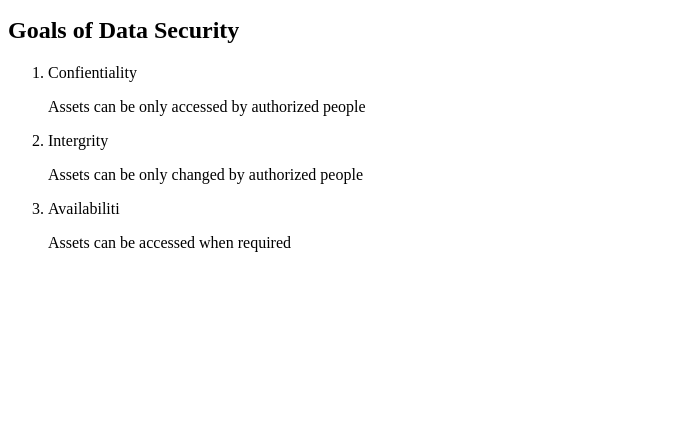
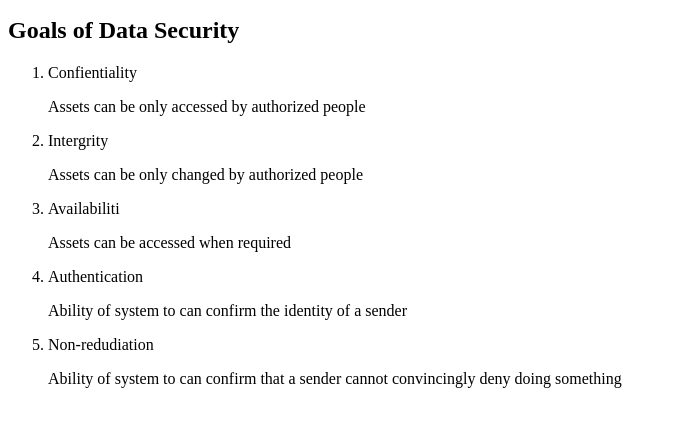
Before and after one commit to AshwidaNethmina/website-with-scss, a plain HTML site: page index.html in a window 1280 px wide. Shown: the part 101-528 px from the top of the page, without its empty margins (0-677 px from the left). Drawn offline with Linux system fonts and the light colour scheme.

Commit message:
Update index.html

```diff
--- a/index.html
+++ b/index.html
@@ -14,6 +14,10 @@
             <p>Assets can be only changed by authorized people</p>
             <li>Availabiliti</li>
             <p>Assets can be accessed when required</p>
+            <li>Authentication</li>
+            <p>Ability of system to can confirm the identity of a sender</p>
+            <li>Non-redudiation</li>
+            <p>Ability of system to can confirm that a sender cannot convincingly deny doing something</p>
         </ol>
     </body>
 </html>
```
